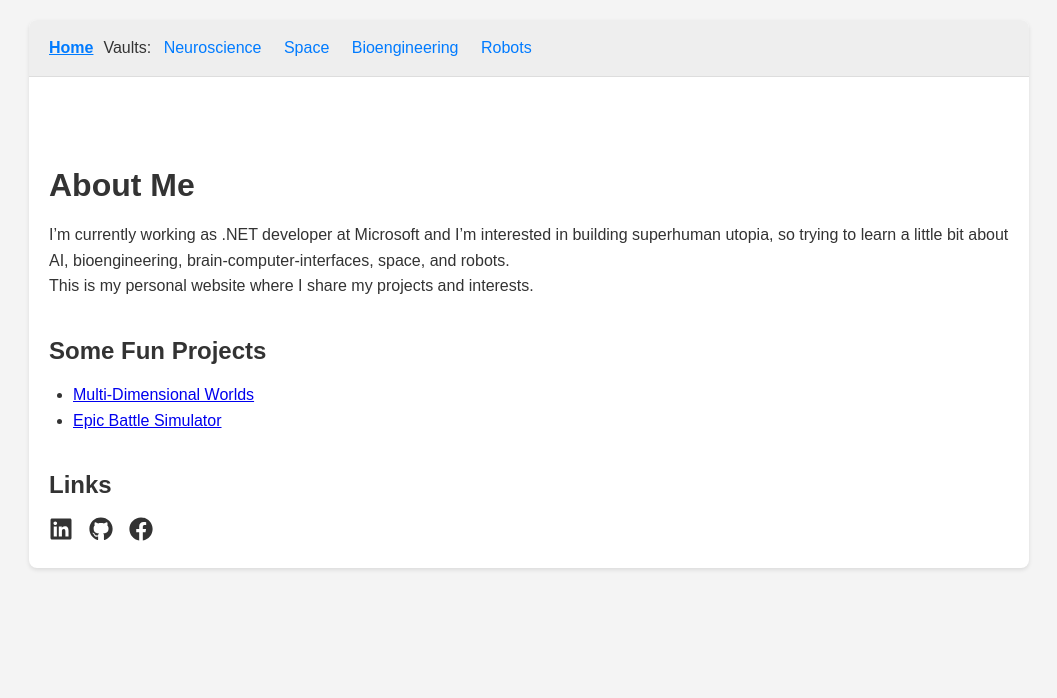
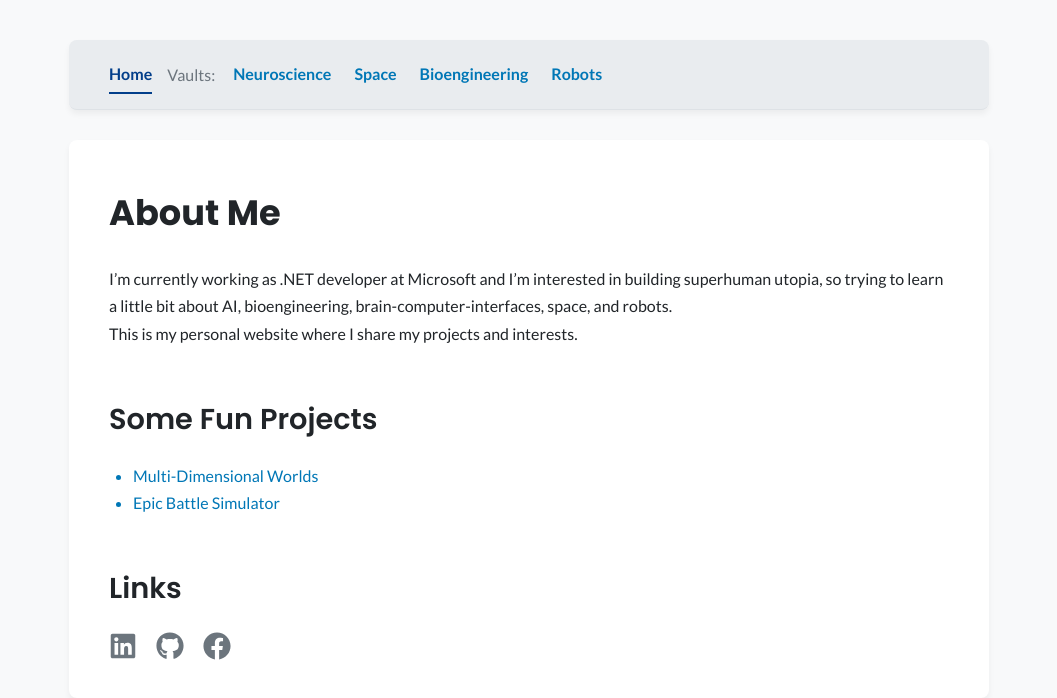
Before and after one commit to nikakogho/nikakogho.github.io, a React (Vite) app: page / in a window 1280 px wide. Shown: the top 698 px of the page, without its empty margins (111-1168 px from the left). Built offline with nearby package versions, Linux system fonts and the light colour scheme.

Commit message:
Bit prettier css

```diff
--- a/src/styles/main.css
+++ b/src/styles/main.css
@@ -1,126 +1,232 @@
-body {
-    font-family: sans-serif;
-    line-height: 1.6;
-    margin: 0;
-    background-color: #f4f4f4;
-    color: #333;
+/* --- Google Font Import --- */
+@import url('https://fonts.googleapis.com/css2?family=Lato:wght@400;700&family=Poppins:wght@600;700&display=swap');
+
+/* --- CSS Variables (Theme) --- */
+:root {
+  --bg-color: #f8f9fa;         /* Light grey background */
+  --container-bg: #ffffff;    /* White content background */
+  --text-color: #212529;       /* Dark text */
+  --text-muted: #6c757d;     /* Grey for subtle text */
+  --primary-color: #0077b6;    /* A nice blue for links/accents */
+  --primary-hover: #023e8a;   /* Darker blue for hover */
+  --header-bg: #e9ecef;       /* Lighter grey for header */
+  --border-color: #dee2e6;     /* Subtle border color */
+
+  --font-primary: 'Poppins', sans-serif; /* For headings */
+  --font-secondary: 'Lato', sans-serif;   /* For body text */
+
+  --container-max-width: 960px;
+  --border-radius: 8px;
+  --box-shadow: 0 4px 6px rgba(0, 0, 0, 0.05);
 }
 
-  .app-container {
-    max-width: 960px;
-    margin: 20px auto;
-    padding: 0 20px;
-    background-color: #fff;
-    border-radius: 8px;
-    box-shadow: 0 2px 4px rgba(0, 0, 0, 0.1);
+/* --- Base Styles --- */
+*, *::before, *::after {
+  box-sizing: border-box;
 }
 
+html {
+  scroll-behavior: smooth;
+}
+
+body {
+  font-family: var(--font-secondary);
+  line-height: 1.7;
+  margin: 0;
+  background-color: var(--bg-color);
+  color: var(--text-color);
+  font-size: 16px; /* Base font size */
+}
+
+/* --- Layout Container --- */
+.app-container {
+  max-width: var(--container-max-width);
+  margin: 40px auto; /* More space top/bottom */
+  padding: 0 20px; /* Sideways padding for smaller screens */
+}
+
+main.content-container {
+  background-color: var(--container-bg);
+  padding: 30px 40px; /* More internal padding */
+  border-radius: var(--border-radius);
+  box-shadow: var(--box-shadow);
+  min-height: 60vh; /* Ensure it takes up some space */
+}
+
+/* --- Header / Navigation --- */
 header {
-    background-color: #eee;
-    padding: 15px 20px;
-    border-bottom: 1px solid #ddd;
-    margin: -0px -20px 20px -20px; /* Extend to edges */
-    border-radius: 8px 8px 0 0;
+  background-color: var(--header-bg);
+  padding: 15px 40px; /* Match content padding */
+  border-bottom: 1px solid var(--border-color);
+  margin: 0 auto 30px auto; /* Center header, add space below */
+  max-width: var(--container-max-width); /* Match content width */
+  border-radius: var(--border-radius);
+  box-shadow: var(--box-shadow);
+  position: sticky; /* Make header sticky */
+  top: 20px; /* Add space above sticky header */
+  z-index: 10; /* Keep header above content */
+}
+
+header nav {
+    display: flex; /* Align nav items */
+    align-items: center;
+    gap: 15px; /* Space between nav items */
 }
 
 header nav a {
-    margin-right: 10px;
   text-decoration: none;
-    color: #007bff;
+  color: var(--primary-color);
+  font-weight: bold;
+  padding: 5px 0; /* Add padding for easier clicking */
+  border-bottom: 2px solid transparent; /* Prepare for active state underline */
+  transition: color 0.2s ease, border-color 0.2s ease;
+}
+
+header nav a:hover {
+  color: var(--primary-hover);
 }
 
 header nav a.active {
-    font-weight: bold;
+  /* Style for the currently active page link */
+  color: var(--primary-hover);
+  border-bottom-color: var(--primary-hover);
+}
+
+header nav span { /* Style for the "Vaults:" text */
+    color: var(--text-muted);
+    margin-right: -5px; /* Adjust spacing near vault links */
+}
+
+
+/* --- Typography --- */
+h1, h2, h3, h4, h5, h6 {
+  font-family: var(--font-primary);
+  margin-top: 1.8em;
+  margin-bottom: 0.8em;
+  line-height: 1.4;
+  font-weight: 600; /* Slightly lighter than default bold */
+  color: var(--text-color);
+}
+h1 { font-size: 2.2rem; font-weight: 700; margin-top: 0.5em; }
+h2 { font-size: 1.8rem; }
+h3 { font-size: 1.4rem; }
+
+p {
+  margin-bottom: 1.2em;
+}
+
+ul, ol {
+  margin-bottom: 1.2em;
+  padding-left: 1.5em;
+}
+ul li::marker { /* Slightly nicer bullet points */
+    color: var(--primary-color);
+}
+
+/* --- Links --- */
+a {
+  color: var(--primary-color);
+  text-decoration: none;
+  transition: color 0.2s ease;
+}
+a:hover {
+  color: var(--primary-hover);
   text-decoration: underline;
 }
 
-  .content-container {
-    padding: 20px 0;
+/* --- Social Icon Links (Enhanced) --- */
+.social-links {
+  margin-top: 1.5em;
+  display: flex;
+  gap: 1.2em; /* Slightly more space */
 }
 
-  /* Markdown specific styles */
-  h1, h2, h3, h4, h5, h6 {
-    margin-top: 1.5em;
-    margin-bottom: 0.5em;
-    line-height: 1.3;
+.icon-link svg {
+  width: 28px; /* Slightly larger icons */
+  height: 28px;
+  color: var(--text-muted); /* Start with muted color */
+  transition: color 0.2s ease-in-out, transform 0.2s ease-in-out;
 }
 
-  p {
-    margin-bottom: 1em;
+.icon-link:hover svg {
+  color: var(--primary-color); /* Use primary color on hover */
+  transform: scale(1.1); /* Subtle scale effect */
+}
+.icon-link:hover {
+    text-decoration: none; /* Prevent underline on icons */
 }
 
-  ul, ol {
-    margin-bottom: 1em;
-    padding-left: 1.5em;
+
+/* --- Markdown Specific Styles --- */
+code {
+  background-color: var(--header-bg); /* Use header bg for consistency */
+  padding: 0.2em 0.5em;
+  border-radius: 4px;
+  font-size: 0.9em;
+  font-family: Consolas, Monaco, 'Andale Mono', 'Ubuntu Mono', monospace;
+  color: var(--text-color);
 }
 
-  code {
-    background-color: #e8e8e8;
-    padding: 0.2em 0.4em;
-    border-radius: 3px;
-    font-size: 0.9em;
-  }
-
-  pre code {
-    display: block;
+pre {
+    background-color: var(--header-bg);
     padding: 1em;
     overflow-x: auto;
+    border-radius: var(--border-radius);
+    margin-bottom: 1.2em;
+}
+pre code {
+  background-color: transparent; /* Code inside pre doesn't need its own bg */
+  padding: 0;
 }
 
 blockquote {
-    border-left: 4px solid #ccc;
-    padding-left: 1em;
+  border-left: 4px solid var(--primary-color);
+  padding-left: 1.5em;
   margin-left: 0;
-    color: #666;
+  margin-bottom: 1.2em;
+  color: var(--text-muted);
+  font-style: italic;
 }
 
 table {
   border-collapse: collapse;
-    margin-bottom: 1em;
-    width: auto; /* Or 100% */
+  margin-bottom: 1.5em;
+  width: 100%; /* Make tables take full width */
+  border: 1px solid var(--border-color);
 }
 
 th, td {
-    border: 1px solid #ddd;
-    padding: 8px;
+  border: 1px solid var(--border-color);
+  padding: 10px 12px;
   text-align: left;
 }
 
 th {
-    background-color: #f0f0f0;
+  background-color: var(--header-bg);
+  font-family: var(--font-primary);
+  font-weight: 600;
 }
 
-  /* Style for internal wiki-links */
+/* Style for internal Obsidian-style wiki-links */
 .internal-link {
-    color: #2a9d8f; /* Example color */
+  color: var(--primary-color);
   text-decoration: none;
-    border-bottom: 1px dashed #2a9d8f;
+  border-bottom: 1px dashed var(--primary-color);
+  font-weight: 600; /* Make them stand out a bit */
+  transition: background-color 0.2s ease, color 0.2s ease;
+  padding: 0.1em 0; /* Add tiny padding for bg hover effect */
 }
 
 .internal-link:hover {
-      color: #264653;
+    color: var(--container-bg); /* White text on hover */
+    background-color: var(--primary-hover); /* Darker blue bg */
     border-bottom-style: solid;
+    text-decoration: none; /* Remove underline on hover */
 }
 
 /* Optional: Style for links to non-existent notes */
 .new-link {
-      color: #e76f51;
+    color: #e76f51; /* Example color */
     font-style: italic;
+    border-bottom: 1px dashed #e76f51;
 }
-
-  .social-links {
-    margin-top: 1em; /* Add some space above the icons */
-    display: flex; /* Arrange icons horizontally */
-    gap: 1em; /* Add space between icons */
-  }
-
-  .icon-link svg {
-    width: 24px; /* Set icon size */
-    height: 24px; /* Set icon size */
-    color: #333; /* Initial icon color */
-    transition: color 0.2s ease-in-out; /* Smooth transition for hover */
-  }
-
-  .icon-link:hover svg {
-    color: #007bff; /* Change color on hover - we'll use variables later */
-  }
```
Lines whose indentation alone changed are shown as unchanged.
